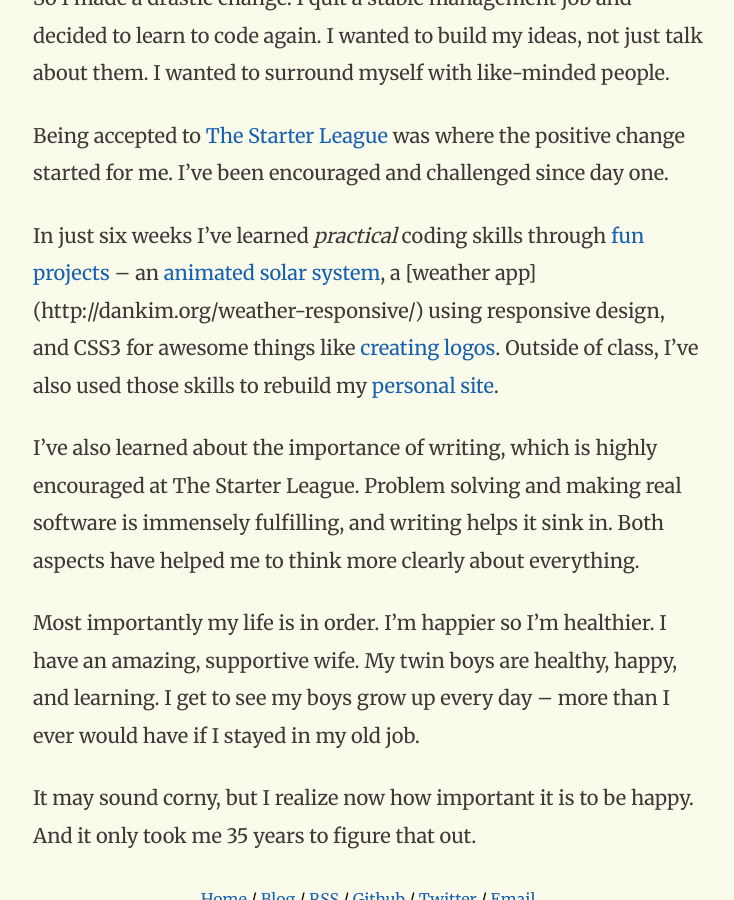
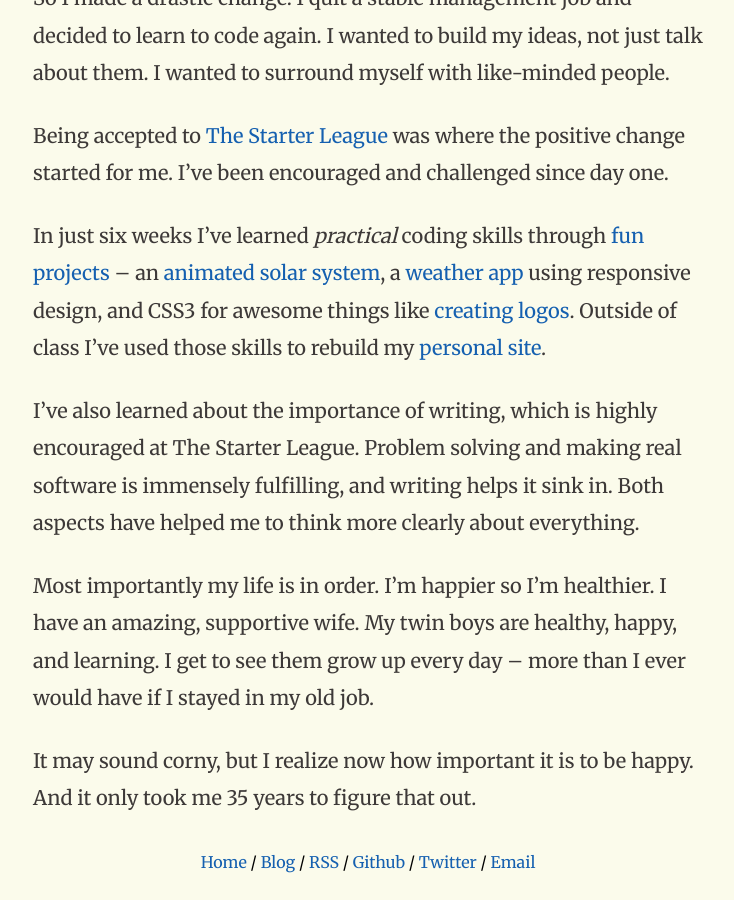
Before and after one commit to clarkhtse/blog, a Jekyll site: the page built from _posts/2013-02-28-change-and-happiness.md, in a window 1280 px wide and 900 px high, scrolled down 578 px. Shown: the whole window, without its empty margins (272-1006 px from the left). Built offline with Jekyll 4.4.1, drawn with Linux system fonts in a browser that asks for light colours; Markdown is read by kramdown in place of the engine named in the settings.

Commit message:
Edit to post

```diff
--- a/_posts/2013-02-28-change-and-happiness.md
+++ b/_posts/2013-02-28-change-and-happiness.md
@@ -12,10 +12,10 @@
 
 Being accepted to [The Starter League](http://starterleague.com) was where the positive change started for me. I've been encouraged and challenged since day one.
 
-In just six weeks I've learned _practical_ coding skills through [fun projects](http://dankim.org/starterleague/) -- an [animated solar system](http://dankim.org/solar-system/), a [weather app] (http://dankim.org/weather-responsive/) using responsive design, and CSS3 for awesome things like [creating logos](http://dankim.org/logo-transforms/). Outside of class, I've also used those skills to rebuild my [personal site](http://dankim.org/).
+In just six weeks I've learned _practical_ coding skills through [fun projects](http://dankim.org/starterleague/) -- an [animated solar system](http://dankim.org/solar-system/), a [weather app](http://dankim.org/weather-responsive/) using responsive design, and CSS3 for awesome things like [creating logos](http://dankim.org/logo-transforms/). Outside of class I've used those skills to rebuild my [personal site](http://dankim.org/).
 
 I've also learned about the importance of writing, which is highly encouraged at The Starter League. Problem solving and making real software is immensely fulfilling, and writing helps it sink in. Both aspects have helped me to think more clearly about everything.
 
-Most importantly my life is in order. I'm happier so I'm healthier. I have an amazing, supportive wife. My twin boys are healthy, happy, and learning. I get to see my boys grow up every day -- more than I ever would have if I stayed in my old job.
+Most importantly my life is in order. I'm happier so I'm healthier. I have an amazing, supportive wife. My twin boys are healthy, happy, and learning. I get to see them grow up every day -- more than I ever would have if I stayed in my old job.
 
 It may sound corny, but I realize now how important it is to be happy. And it only took me 35 years to figure that out.
```
